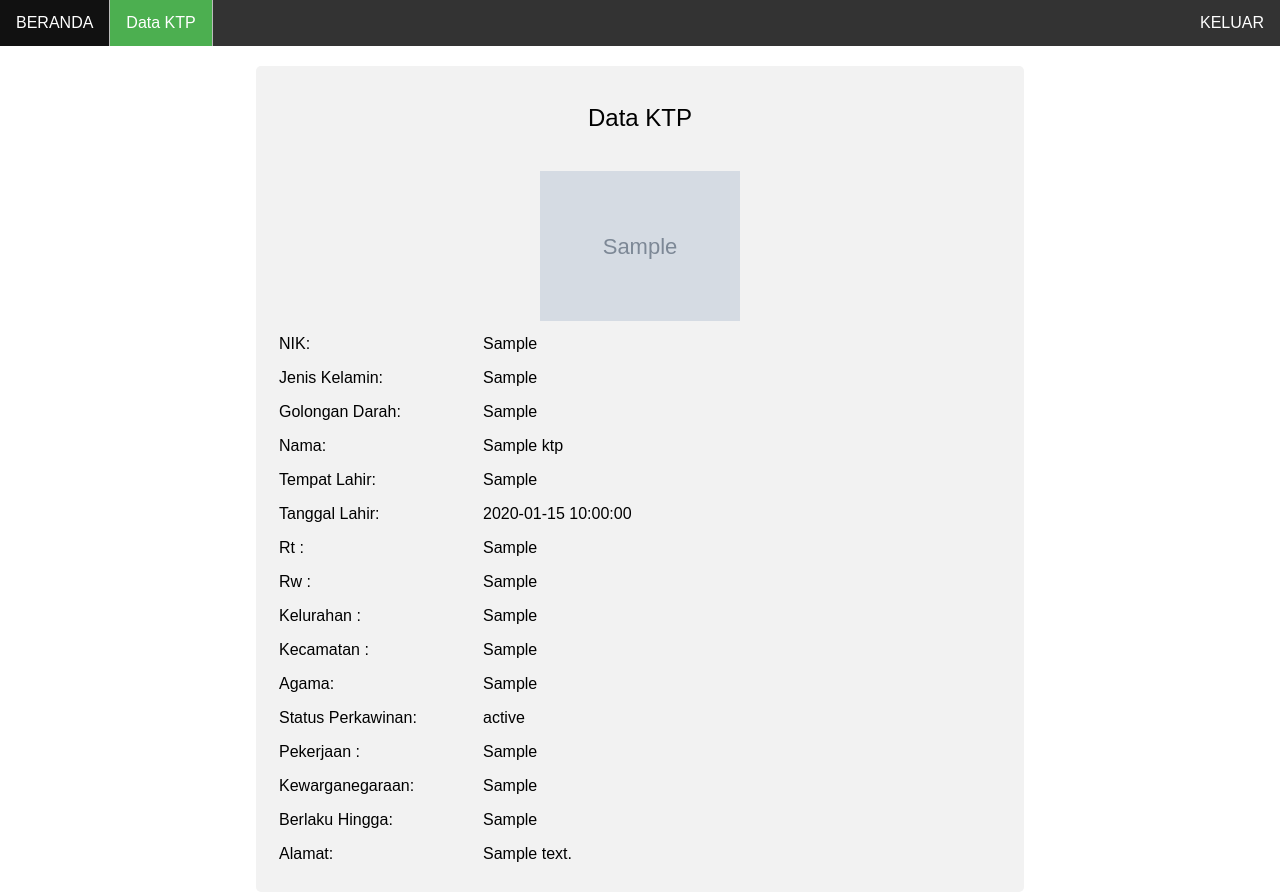
After one commit to bayufasmoro/web-codeigniter-mk3, a CodeIgniter app: page /tugas1/index.php/ktp/show/Sample in a window 1280 px wide. The commit adds this page. Run offline with CodeIgniter, Linux system fonts and the light colour scheme; the visitor is signed in with stand-in values (Sample User, id 1); tables that the repository leaves empty or names only in its code hold one stand-in row (values such as "Sample post"); grey boxes marked "Sample" are stand-in pictures.

Commit message:
Updated layout

```diff
--- a/application/controllers/ktp.php
+++ b/application/controllers/ktp.php
@@ -36,6 +36,29 @@ class ktp extends CI_Controller {
             redirect('ktp/index');
         } else {
             show_error('Ktp yang dihapus tidak ada.');
+        }
+    }
+
+    //Show ktp
+    function show($nik) {
+
+        $data['ktp'] = $this->ktp_model->get_ktp($nik);
+
+        if(isset($data['ktp']['nik'])) {
+
+            if($this->session->userdata("logged_in") != null) {
+                $session = array(
+                    'username' => $this->session->userdata['logged_in']['username'],
+                    'name' => $this->session->userdata['logged_in']['name']
+                );
+
+                $data['_view'] = 'ktp/show';
+                $this->load->view('show_ktp_view', array('session' => $session, 'ktp' => $data['ktp']));
+            } else {
+                redirect(site_url("login"));
+            }
+        } else {
+            show_error('Ktp yang Anda ditampilkan tidak ada.');
         }
     }
 
--- a/application/views/add_ktp_view.php
+++ b/application/views/add_ktp_view.php
@@ -29,7 +29,7 @@
           </ul>
       </div>
       <div class="wrapper">
-        <br><br><br>
+        <br>
         <center><font style="font-size: 18pt">Tambah KTP</font></center>
         <br><br>
         <?php echo form_open_multipart('ktp/add'); ?>
--- a/application/views/edit_ktp_view.php
+++ b/application/views/edit_ktp_view.php
@@ -29,7 +29,7 @@
           </ul>
       </div>
       <div class="wrapper">
-        <br><br><br>
+        <br>
         <center><font style="font-size: 18pt">Ubah KTP</font></center>
         <br><br>
 
--- a/application/views/login_view.php
+++ b/application/views/login_view.php
@@ -11,7 +11,7 @@
     <body>
         <div class="navbar">
             <ul>
-              <li style="float:right"><a href="<?php echo site_url(); ?>/register">REGISTER</a></li>
+              <li style="float:right"><a href="<?php echo site_url(); ?>/register">DAFTAR</a></li>
               <li class="active" style="float:right"><a href="<?php echo site_url(); ?>/login">MASUK</a></li>
             </ul>
         </div>
@@ -27,7 +27,7 @@
             }
         ?>
         <div class="wrapper_login">
-            <center><h3>SILAHKAN LOGIN</h3></center>
+            <center><h3>SILAHKAN MASUK</h3></center>
             <form method="post" action="<?php echo site_url(); ?>/login/login">
                 <table class="tableForm">
                     <tr>
--- a/application/views/register_view.php
+++ b/application/views/register_view.php
@@ -10,7 +10,7 @@
     <body>
         <div class="navbar">
             <ul>
-              <li class="active" style="float:right"><a href="<?php echo site_url(); ?>/register">REGISTER</a></li>
+              <li class="active" style="float:right"><a href="<?php echo site_url(); ?>/register">DAFTAR</a></li>
               <li style="float:right"><a href="<?php echo site_url(); ?>/login">MASUK</a></li>
             </ul>
         </div>
@@ -34,7 +34,7 @@
             }
         ?>
         <div class="wrapper">
-            <center><h1>FORMULIR PENDAFTARAN</h1></center>
+            <center><h3>FORMULIR PENDAFTARAN</h3></center>
             <form method="post" action="<?php echo site_url(); ?>/register/create">
                 <table class="tableForm">
                     <tr>
--- /dev/null
+++ b/application/views/show_ktp_view.php
@@ -0,0 +1,111 @@
+<?php defined('BASEPATH') OR exit('No direct script access allowed');
+    $this->load->helper('url');
+?>
+
+<!DOCTYPE html>
+<html>
+  <head>
+      <link rel="stylesheet" type="text/css" href="<? echo base_url();?>css/style.css">
+  </head>
+  <body>
+    <div class="home_content">
+      <div class="navbar">
+          <ul>
+            <li><a href="<?php echo site_url(); ?>/home">BERANDA</a></li>
+            <li class="active"><a href="<?php echo site_url(); ?>/ktp/index">Data KTP</a></li>
+            <?php
+              $username = $session['username'];
+              if (isset($username)) {
+            ?>
+            <li style="float:right"><a href="<?php echo site_url(); ?>/home/logout">KELUAR</a></li>
+            <?php
+              } else {
+            ?>
+            <li style="float:right"><a href="<?php echo site_url(); ?>/register">REGISTER</a></li>
+            <li style="float:right"><a href="<?php echo site_url(); ?>/login">MASUK</a></li>
+            <?php
+              }
+            ?>
+          </ul>
+      </div>
+      <div class="wrapper">
+        <br>
+        <center><font style="font-size: 18pt">Data KTP</font></center>
+        <br><br>
+
+		<?php echo form_open_multipart('ktp/edit/'.$ktp['nik']); ?>
+		<table class="tableKtpShow">
+			<tr>
+				<td colspan="2"><center><img src="<?php echo base_url().'uploads/'.$ktp['photo']; ?>" height="150" width="auto" /></center></td>
+			</tr>
+			<tr>
+				<td>NIK: </td>
+				<td><?php echo $ktp['nik']; ?> </td>
+			</tr>
+			<tr>
+				<td>Jenis Kelamin: </td>
+				<td><?php echo $ktp['jenis_kelamin']; ?> </td>
+			</tr>
+			<tr>
+				<td>Golongan Darah: </td>
+				<td><?php echo $ktp['golongan_darah']; ?>
+				</select>
+				</td>
+			</tr>
+			<tr>
+				<td>Nama: </td>
+				<td><?php echo $ktp['nama']; ?></td>
+			</tr>
+			<tr>
+				<td>Tempat Lahir: </td>
+				<td><?php echo $ktp['tempat_lahir']; ?></td>
+			</tr>
+			<tr>
+				<td>Tanggal Lahir: </td>
+				<td><?php echo $ktp['tanggal_lahir']; ?></td>
+			</tr>
+			<tr>
+				<td>Rt : </td>
+				<td><?php echo $ktp['rt']; ?></td>
+			</tr>
+			<tr>
+				<td>Rw : </td>
+				<td><?php echo $ktp['rw']; ?></td>
+			</tr>
+			<tr>
+				<td>Kelurahan : </td>
+				<td><?php echo $ktp['kelurahan']; ?></td>
+			</tr>
+			<tr>
+				<td>Kecamatan : </td>
+				<td><?php echo $ktp['kecamatan']; ?></td>
+			</tr>
+			<tr>
+				<td>Agama: </td>
+				<td><?php echo $ktp['agama']; ?></td>
+			</tr>
+			<tr>
+				<td>Status Perkawinan: </td>
+				<td><?php echo $ktp['status_perkawinan']; ?></td>
+			</tr>
+			<tr>
+				<td>Pekerjaan : </td>
+				<td><?php echo $ktp['pekerjaan']; ?></td>
+			</tr>
+			<tr>
+				<td>Kewarganegaraan: </td>
+				<td><?php echo $ktp['kewarganegaraan']; ?></td>
+			</tr>
+			<tr>
+				<td>Berlaku Hingga: </td>
+				<td><?php echo $ktp['berlaku_hingga']; ?></td>
+			</tr>
+			<tr>
+				<td>Alamat: </td>
+				<td><?php echo $ktp['alamat']; ?></td>
+			</tr>
+		</table>
+		<?php echo form_close(); ?>
+	</div>
+</body>
+</html>
--- a/css/style.css
+++ b/css/style.css
@@ -75,6 +75,18 @@ li a:hover:not(.active) {
 
 .tableForm {
     width: 100%
+}
+
+.tableKtpShow {
+    width: 100%;
+}
+
+.tableKtpShow td {
+    height: 30px;
+}
+
+.tableKtpShow td:first-child {
+    width: 200px;
 }
 
 input[type=text], [type=password], [type=email], [type=date], select {
```
Also changed, not shown: application/views/list_ktp_view.php (+9 -4 lines), uploads/1515842243avatars-000280149171-fijfh3-t500x500.jpg (added), uploads/1515842269default_avatar.png (added), uploads/1515846237200px-Tesla_Sarony.jpg (added), uploads/1515846264200px-Tesla_Sarony.jpg (added).
